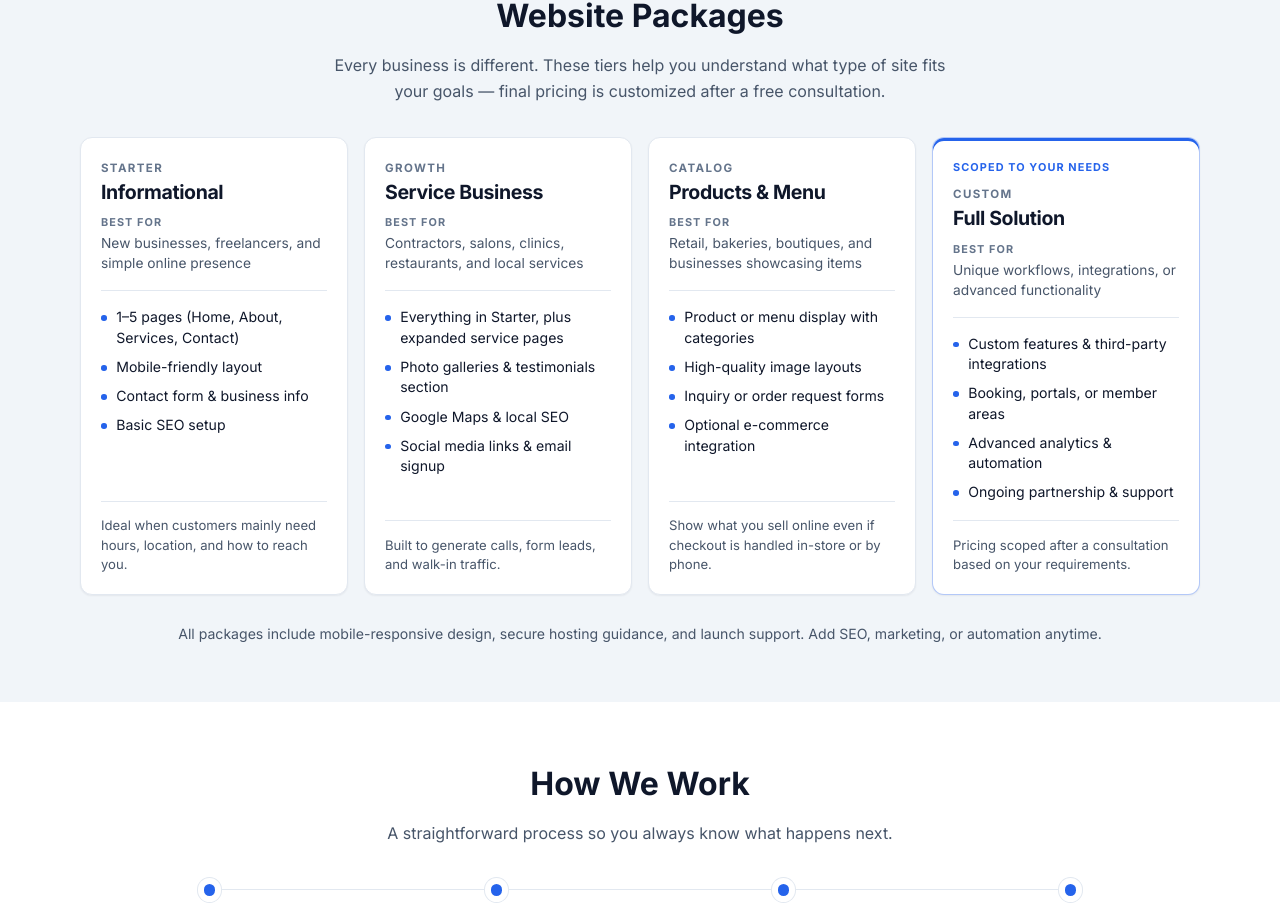
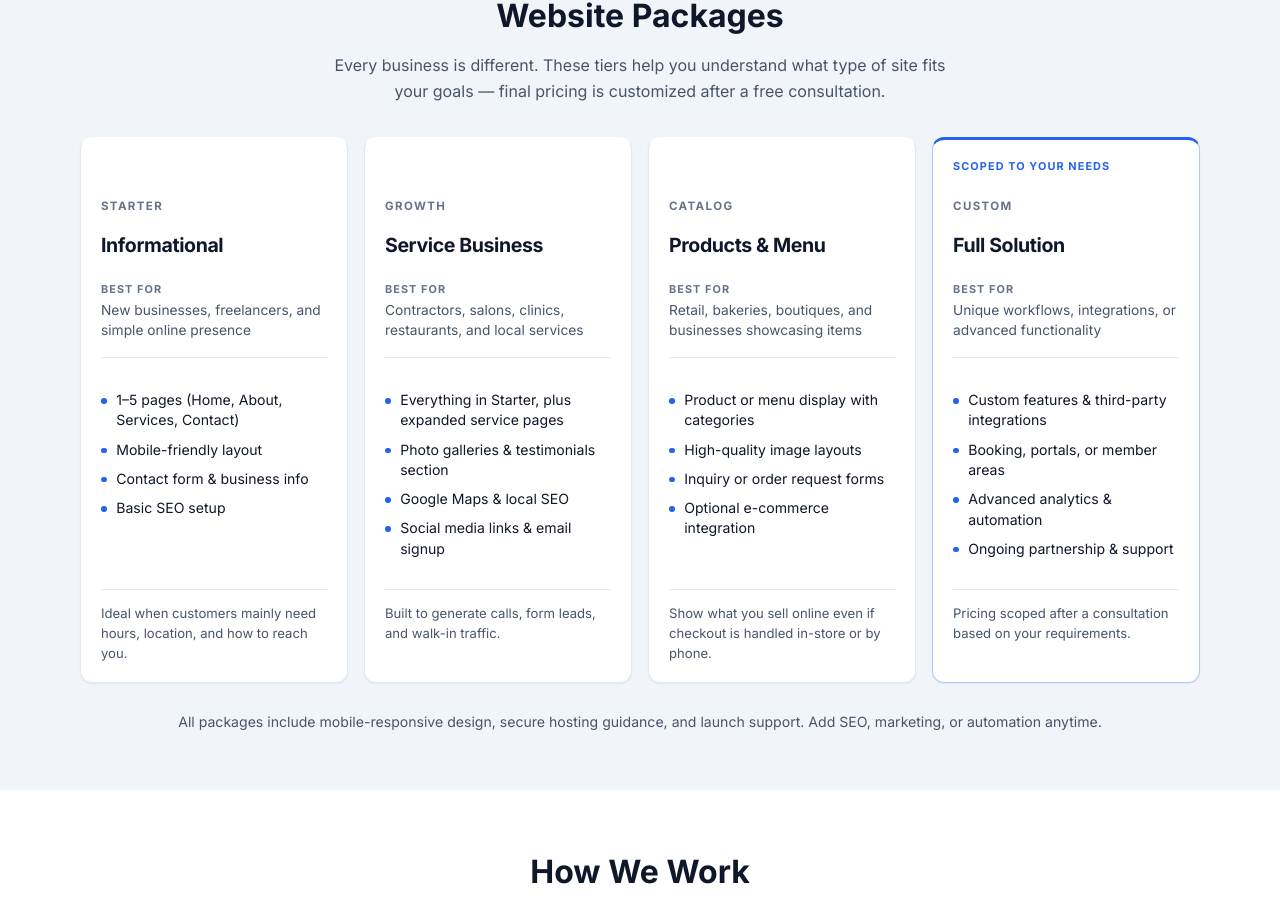
Before and after one commit to atphung21/business-web-template, a React (Create React App) app: page / in a window 1280 px wide. Shown: the part 1877-2789 px from the top of the page. Built offline with nearby package versions, Linux system fonts and the light colour scheme.

Commit message:
updated package card structure.

```diff
--- a/src/App.css
+++ b/src/App.css
@@ -513,31 +513,30 @@ header.site-header {
 }
 
 .package-card {
-  display: flex;
-  flex-direction: column;
+  display: grid;
+  grid-template-rows: subgrid;
+  grid-row: span 6;
   text-align: left;
-  padding: 1.35rem 1.25rem 1.2rem;
+  padding: 1.15rem 1.25rem 1.2rem;
   background: var(--color-surface);
   border: 1px solid var(--color-border);
+  border-top: 3px solid transparent;
   border-radius: 12px;
   box-shadow: var(--shadow-sm);
 }
 
 .package-card.is-featured {
   border-color: rgba(37, 99, 235, 0.35);
-  box-shadow:
-    var(--shadow-sm),
-    inset 0 3px 0 var(--color-primary);
+  border-top-color: var(--color-primary);
 }
 
 .package-card__header {
-  padding-bottom: 1rem;
-  margin-bottom: 1rem;
-  border-bottom: 1px solid var(--color-border);
+  display: contents;
 }
 
 .package-card__badge {
-  margin: 0 0 0.55rem;
+  min-height: 1.05rem;
+  margin: 0;
   font-size: 0.68rem;
   font-weight: 650;
   letter-spacing: 0.1em;
@@ -546,7 +545,7 @@ header.site-header {
 }
 
 .package-card__tier {
-  margin: 0 0 0.2rem;
+  margin: 0.35rem 0 0.15rem;
   font-size: 0.72rem;
   font-weight: 650;
   letter-spacing: 0.12em;
@@ -555,7 +554,7 @@ header.site-header {
 }
 
 .package-card__title {
-  margin: 0 0 0.7rem;
+  margin: 0 0 0.55rem;
   font-size: 1.22rem;
   letter-spacing: -0.02em;
   line-height: 1.2;
@@ -563,7 +562,9 @@ header.site-header {
 }
 
 .package-card__audience {
-  margin: 0;
+  margin: 0 0 1rem;
+  padding-bottom: 1rem;
+  border-bottom: 1px solid var(--color-border);
   font-size: 0.86rem;
   line-height: 1.45;
   color: var(--color-ink-muted);
@@ -581,9 +582,9 @@ header.site-header {
 
 .package-card__features {
   list-style: none;
-  margin: 0 0 1.1rem;
+  margin: 0;
   padding: 0;
-  flex: 1;
+  align-self: start;
 }
 
 .package-card__features li {
@@ -610,7 +611,7 @@ header.site-header {
 }
 
 .package-card__note {
-  margin: 0;
+  margin: 0.85rem 0 0;
   padding-top: 0.9rem;
   border-top: 1px solid var(--color-border);
   font-size: 0.82rem;
--- a/src/components/packageCard/PackageCard.jsx
+++ b/src/components/packageCard/PackageCard.jsx
@@ -6,11 +6,11 @@ export const PackageCard = ({ name, bestFor, features, note, featured }) => {
   return (
     <article className={featured ? "package-card is-featured" : "package-card"}>
       <header className="package-card__header">
-        {featured ? (
-          <p className="package-card__badge">Scoped to your needs</p>
-        ) : null}
+        <p className="package-card__badge" aria-hidden={!featured}>
+          {featured ? "Scoped to your needs" : ""}
+        </p>
         <p className="package-card__tier">{tier || name}</p>
-        {focus ? <h3 className="package-card__title">{focus}</h3> : null}
+        <h3 className="package-card__title">{focus || name}</h3>
         <p className="package-card__audience">
           <span>Best for</span>
           {bestFor}
```
